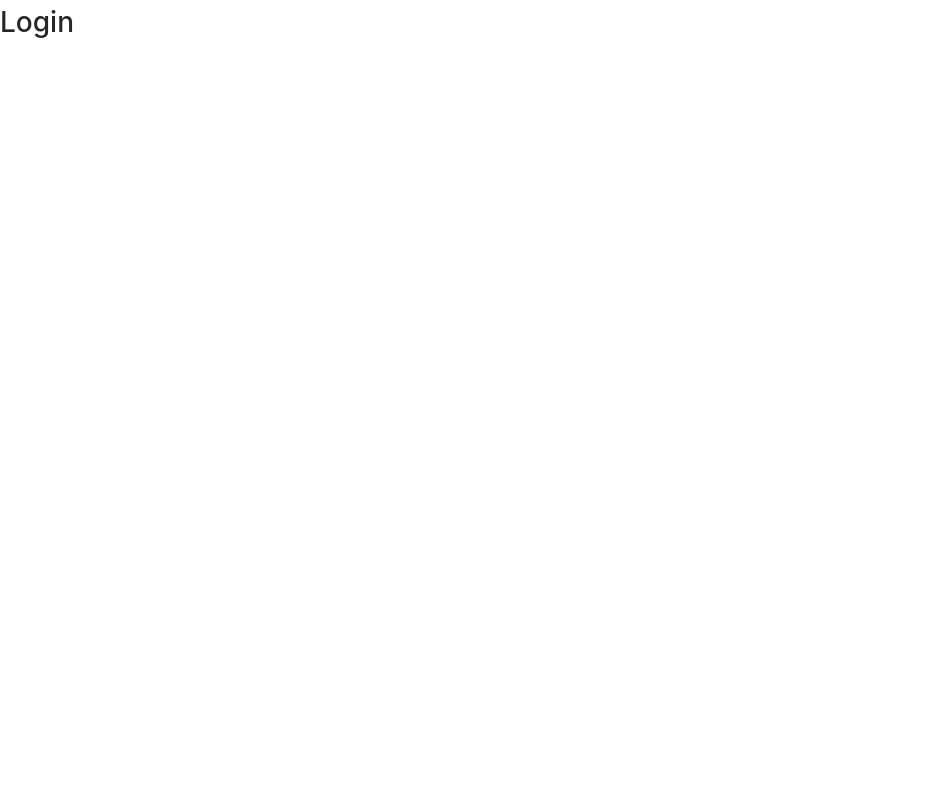
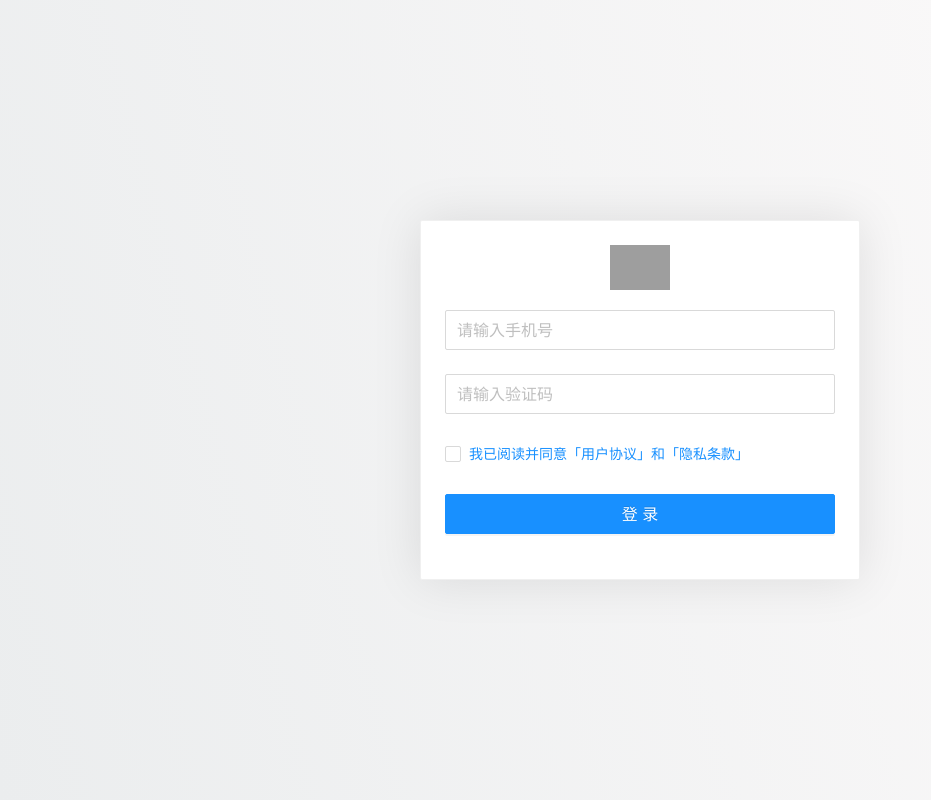
Before and after one commit to heng-zhang-new/react-practice, a React (Vite) app: page /login in a window 1280 px wide. Shown: the whole page, without its empty margins (0-931 px from the left). Built offline with nearby package versions, Linux system fonts and the light colour scheme; grey boxes are pictures that could not be loaded.

Commit message:
Login form

```diff
--- a/index.html
+++ b/index.html
@@ -1,13 +1,16 @@
 <!DOCTYPE html>
 <html lang="en">
+
 <head>
   <meta charset="UTF-8" />
   <link rel="icon" type="image/svg+xml" href="/src/favicon.svg" />
   <meta name="viewport" content="width=device-width, initial-scale=1.0" />
-    <title>Vite App</title>
+  <title>Hello World</title>
 </head>
+
 <body>
   <div id="root"></div>
   <script type="module" src="/src/main.jsx"></script>
 </body>
+
 </html>
--- a/src/pages/Login/index.jsx
+++ b/src/pages/Login/index.jsx
@@ -1,5 +1,54 @@
+import { Card, Form, Input, Button, Checkbox } from 'antd'
+import './index.scss'
+
 function Login() {
-  return <h1>Login</h1>
+  const onFinish = (values) => console.log(values)
+
+  return (
+    <div className="login">
+      <Card className="login-container">
+        <img
+          className="login-logo"
+          src="https://gw.alipayobjects.com/zos/antfincdn/aPkFc8Sj7n/method-draw-image.svg"
+          alt=""
+        />
+        {/* 登录表单 */}
+        <Form onFinish={onFinish} onFI>
+          <Form.Item
+            name="mobile"
+            rules={[
+              {
+                pattern: /^1[3-9]\d{9}$/,
+                message: '手机号码格式不对',
+              },
+              { required: true, message: '请输入手机号' },
+            ]}>
+            <Input size="large" placeholder="请输入手机号" />
+          </Form.Item>
+          <Form.Item
+            name="code"
+            rules={[
+              { len: 6, message: '验证码6个字符' },
+              { required: true, message: '请输入验证码' },
+            ]}>
+            <Input size="large" placeholder="请输入验证码" />
+          </Form.Item>
+          <Form.Item name="confirm" valuePropName="checked">
+            <Checkbox className="login-checkbox-label">
+              我已阅读并同意「用户协议」和「隐私条款」
+            </Checkbox>
+          </Form.Item>
+
+          <Form.Item>
+            {/*  渲染 Button 组件为 submit 按钮 */}
+            <Button type="primary" htmlType="submit" size="large" block>
+              登录
+            </Button>
+          </Form.Item>
+        </Form>
+      </Card>
+    </div>
+  )
 }
 
 export default Login
--- /dev/null
+++ b/src/pages/Login/index.scss
@@ -0,0 +1,28 @@
+.login {
+  width: 100%;
+  height: 100%;
+  position: absolute;
+  left: 0;
+  top: 0;
+  background-image: linear-gradient(255deg, #fdfbfb 0%, #ebedee 100%);
+
+  .login-logo {
+    width: 60px;
+    display: block;
+    margin: 0 auto 20px;
+  }
+
+  .login-container {
+    width: 440px;
+    height: 360px;
+    position: absolute;
+    left: 50%;
+    top: 50%;
+    transform: translate(-50%, -50%);
+    box-shadow: 0 0 50px rgb(0 0 0 / 10%);
+  }
+
+  .login-checkbox-label {
+    color: #1890ff;
+  }
+}
```
Lines whose indentation alone changed are shown as unchanged.
